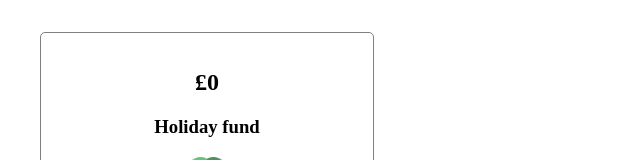
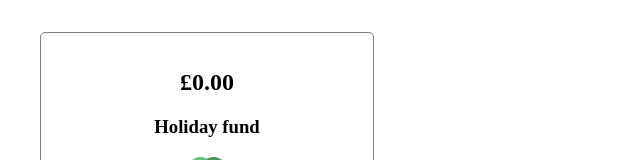
Before and after one commit to LukeTwomey/moneypots, an Angular app in the folder front-end/: page / in a window 1280 px wide. Shown: the top 160 px of the page, without its empty margins (0-640 px from the left). Built offline with nearby package versions, Linux system fonts and the light colour scheme.

Commit message:
Deposit and withdrawal screens now work, increasing or reducing pot balance accordingly.

```diff
--- a/front-end/src/app/app.component.html
+++ b/front-end/src/app/app.component.html
@@ -1,6 +1,6 @@
 <div class="pot">
   <div class="summary" *ngIf="displaySummary()">
-    <h2 class="potBalance">£{{potBalance}}</h2>
+    <h2 class="potBalance">£{{getPotBalance()}}</h2>
     <h3 class="potName">{{potName}}</h3>
     <img class="potIcon" [src] = 'potIcon'/>
     <img class="progress" [src] = 'progress'/>
--- a/front-end/src/app/app.component.ts
+++ b/front-end/src/app/app.component.ts
@@ -56,23 +56,17 @@ export class AppComponent {
   }
 
   confirmDeposit(depositAmount){
-    var deposit = parseFloat(depositAmount);//.toFixed(2);
-
-    console.log(deposit);
-    console.log(this.potBalance);
-
-    console.log(typeof deposit);
-    console.log(typeof this.potBalance);
-
-    this.potBalance += deposit;
-    parseFloat(this.potBalance);
-    console.log(this.potBalance);
+    this.potBalance += parseFloat(depositAmount);
     this.returnToSummary();
   }
 
   confirmWithdrawal(withdrawalAmount){
-    this.potBalance -= parseFloat(withdrawalAmount).toFixed(2);
+    this.potBalance -= parseFloat(withdrawalAmount);
     this.returnToSummary();
   }
 
+  getPotBalance(){
+    return this.potBalance.toFixed(2);
+  }
+
 }
```
